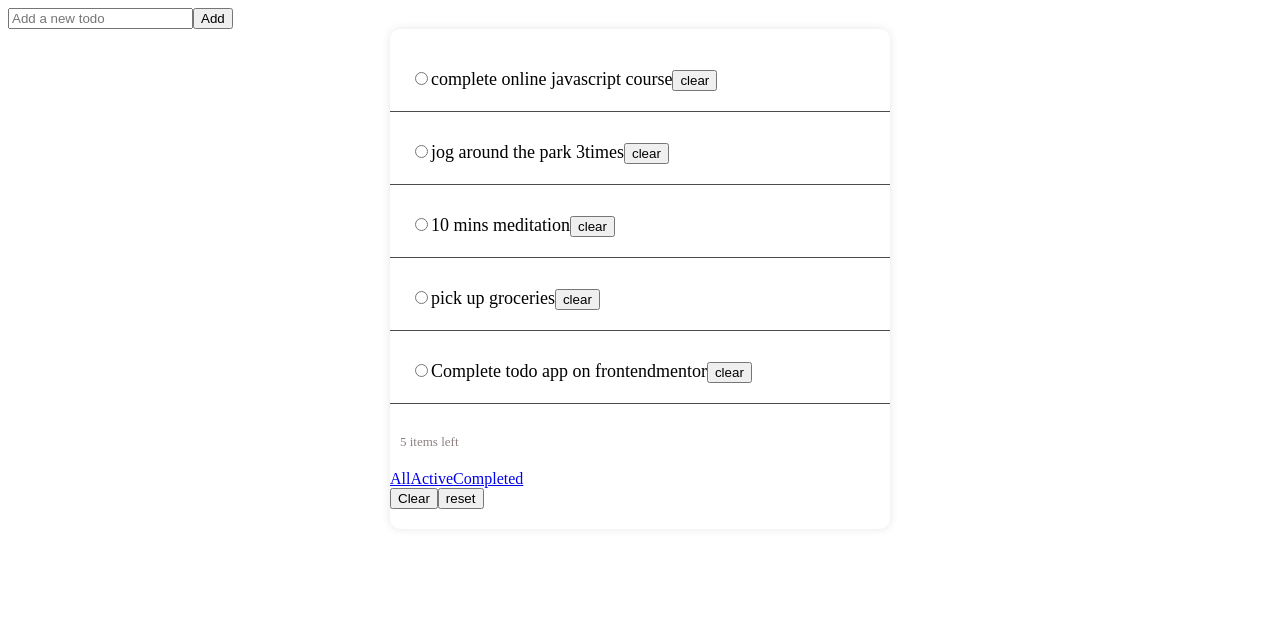
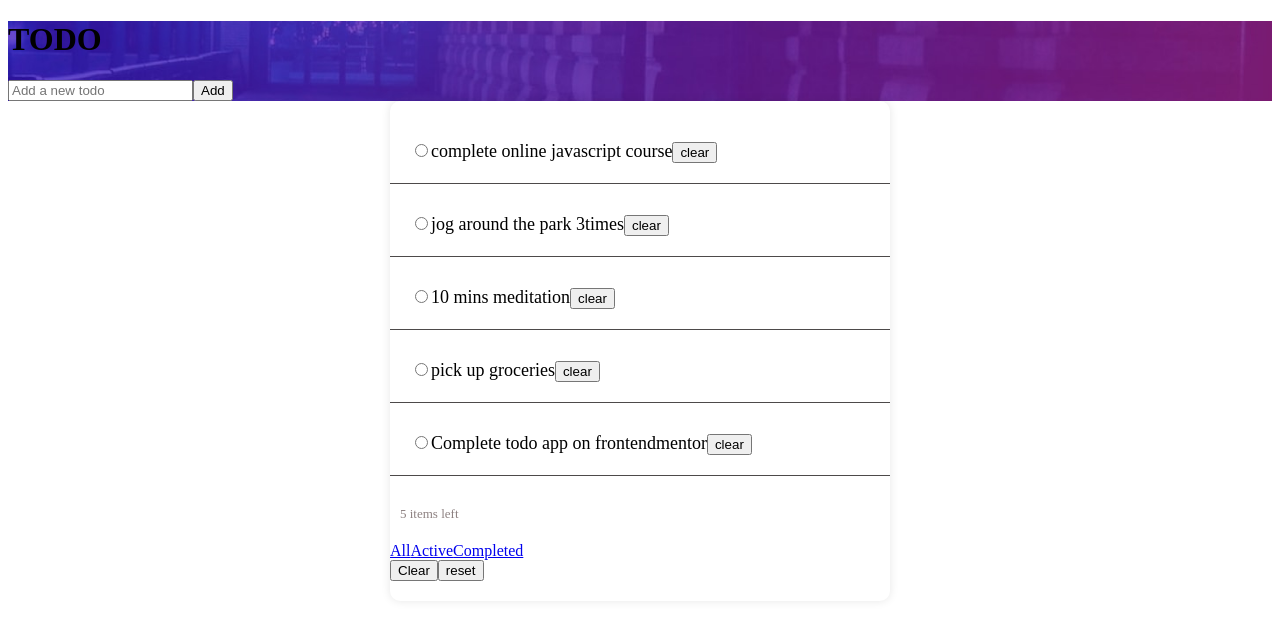
Before and after one commit to KIARIE-97/todo-with-react, a React (Vite) app: page / in a window 1280 px wide. Shown: the top 620 px of the page. Built offline with nearby package versions, Linux system fonts and the light colour scheme.

Commit message:
adjusted bg image

```diff
--- a/src/components/Header.tsx
+++ b/src/components/Header.tsx
@@ -1,5 +1,6 @@
 //
 import  { useState } from 'react';
+import bgImage from '../assets/images/bg-desktop-dark.jpg';
 
 interface HeaderProps {
   addTodo: (text: string) => void;
@@ -16,7 +17,16 @@ function Header({ addTodo }: HeaderProps) {
   };
 
   return (
-    <header>
+    <header
+    style={{
+      backgroundImage: `url(${bgImage})`,
+      backgroundSize: "cover",
+      backgroundRepeat: "no-repeat",
+      objectFit: "cover",
+      backgroundPosition: "left",
+    }}
+    >
+       <h1>TODO</h1>
       <input
         type="text"
         value={inputValue}
```
